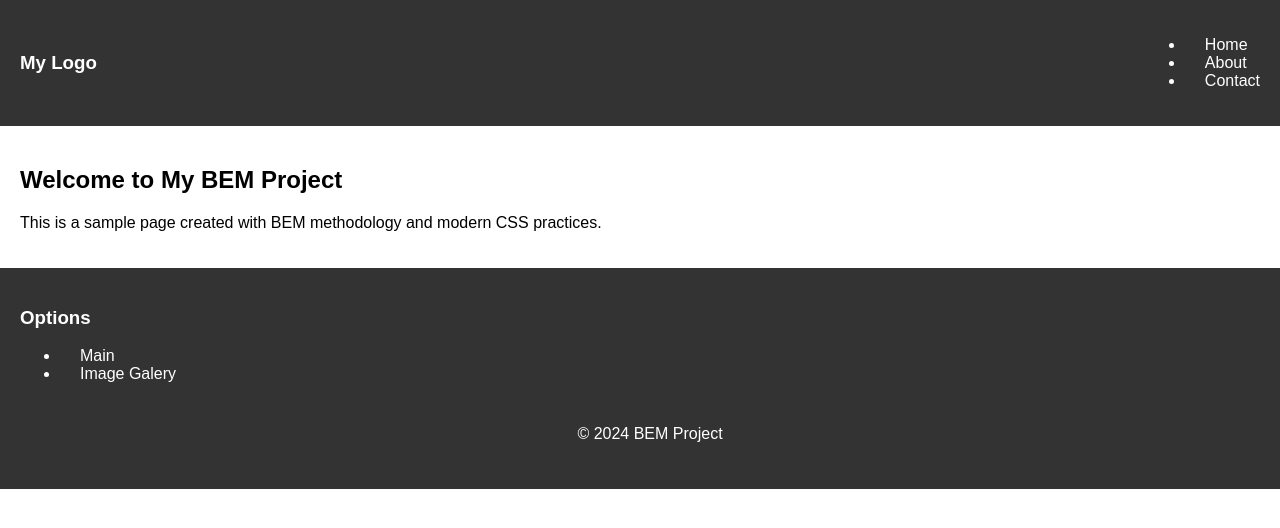
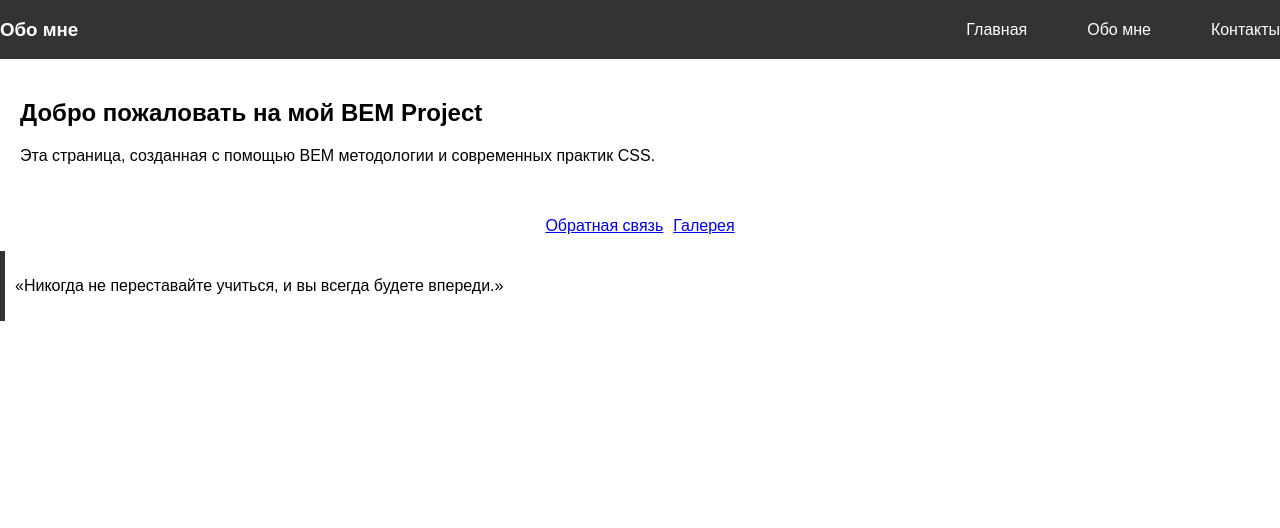
Before and after one commit to Energosboy/bem-project, a plain HTML site: page index.html in a window 1280 px wide. Drawn offline with Linux system fonts and the light colour scheme.

Commit message:
first commit

```diff
--- a/index.html
+++ b/index.html
@@ -1,6 +1,6 @@
 
 <!DOCTYPE html>
-<html lang="en">
+<html lang="ru">
 <head>
     <meta charset="UTF-8">
     <meta name="viewport" content="width=device-width, initial-scale=1.0">
@@ -9,38 +9,38 @@
 </head>
 <body>
     <div class="header">
-        <div class="header__logo"><h3>My Logo</h3></div>
+        <div class="header__logo"><h3>Обо мне</h3></div>
         <nav class="header__nav">
-            <ul class="header__list">
-                <li class="header__item"><a class="header__link"
-href="#">Home</a></li>
-                <li class="header__item"><a class="header__link"
-href="#">About</a></li>
-                <li class="header__item"><a class="header__link"
-href="#">Contact</a></li>
+            <ul class="header__menu">
+                <li class="header__menu-item"><a class="header__link"
+href="#">Главная</a></li>
+                <li class="header__menu-item"><a class="header__link"
+href="#">Обо мне</a></li>
+                <li class="header__menu-item"><a class="header__link"
+href="#">Контакты</a></li>
             </ul>
         </nav>
     </div>
 
     <div class="content">
-        <h2 class="content__title">Welcome to My BEM Project</h2>
-        <p class="content__text">This is a sample page created with BEM
-methodology and modern CSS practices.</p>
+        <h2 class="content__title">Добро пожаловать на мой BEM Project</h2>
+        <p class="content__text">Эта страница, созданная с помощью BEM
+    методологии и современных практик CSS.</p>
     </div>
 
     <div class="options">
-        <div class="options_logo"><h3>Options</h3></div>
         <nav class="options__nav">
-            <ul class="options__list">
-                <li class="options__item"><a class="options__link"
-                    href="#">Main</a></li>
-                <li class="options__item"><a class="options__link"
-                    href="#">Image Galery</a></li>
+            <ul class="options__menu">
+                <li class="options__menu-item"><a class="options__link"
+                    href="#">Обратная связь</a></li>
+                <li class="options__menu-item"><a class="options__link"
+                    href="#">Галерея</a></li>
             </ul>
         </nav>
+    </div>
 
     <div class="footer">
-        <p class="footer__text">© 2024 BEM Project</p>
+        <p class="footer__text">«Никогда не переставайте учиться, и вы всегда будете впереди.»</p>
     </div>
 </body>
 </html>
--- a/styles.css
+++ b/styles.css
@@ -9,7 +9,15 @@ body {
     align-items: center;
     background-color: #333;
     color: #fff;
-    padding: 20px;
+    padding: 50;
+    }
+.header__menu {
+    list-style: none;
+    padding: 0;
+    display: flex;
+    justify-content: center;
+    align-items: center;
+    gap: 10px;
     }
 .header__nav {
     display: flex;
@@ -17,33 +25,27 @@ body {
 .header__link {
     color: #fff;
     text-decoration: none;
-    margin-left: 20px;
+    margin-left: 50px;
     }
 .header__link:hover {
     color: #ff0000;
+    }
+.options__menu {
+    list-style: none;
+    padding: 0;
+    display: flex;
+    justify-content: center;
+    align-items: center;
+    gap: 10px;
     }
 .content {
     padding: 20px;
     }
 .footer {
-        background-color: #333;
-        color: #fff;
-        text-align: center;
+        background-color: white;
+        text-align: left;
         padding: 10px;
         position: relative;
         bottom: 0;
-        width: 100%;
+        border-left: 5px solid #333;
     }
-    .options {
-        background-color: #333;
-        color: #fff;
-        padding: 20px;
-    }
-    .options__link {
-            color:  #fff;
-            text-decoration: none;
-            margin-left: 20px;
-            }
-    .options__link:hover {
-            color: #ff0000;
-            }
```
Also changed, not shown: 1 other file. Lines whose indentation alone changed are shown as unchanged.
